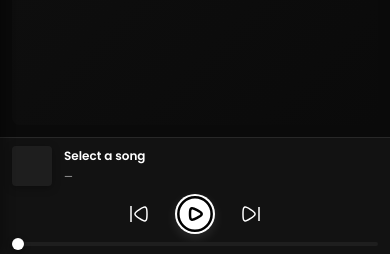
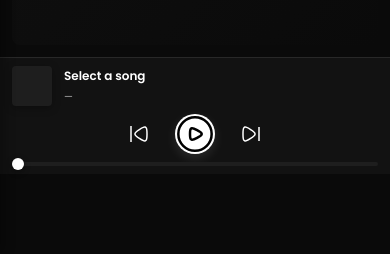
Before and after one commit to arush1234543/Melodex, a plain HTML site: page index.html in a window 390 px wide. Shown: the part 590-844 px from the top of the page. Drawn offline with Linux system fonts and the light colour scheme.

Commit message:
Update style.css

```diff
--- a/style.css
+++ b/style.css
@@ -860,7 +860,7 @@ body {
     }
 
     .player-bar{
-        margin-botton: 80px;
+        margin-bottom: 80px;
     }
 
     .head {
```
